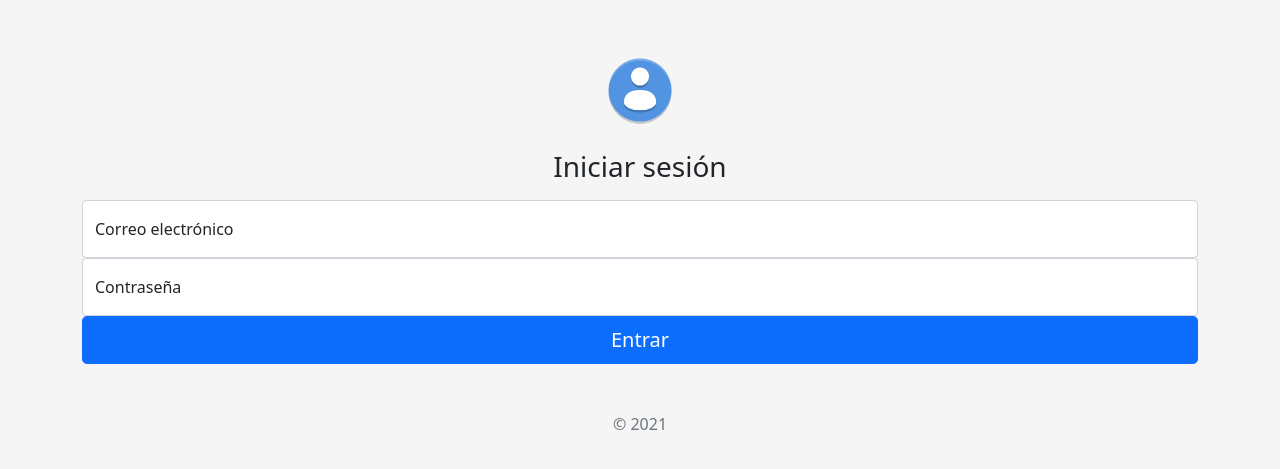
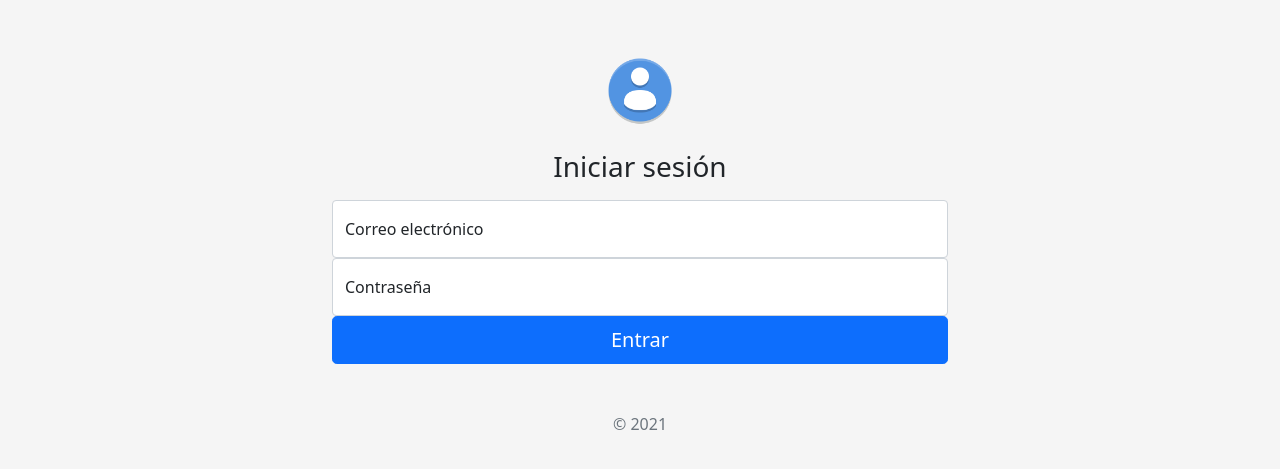
Before and after one commit to AleCentalz/Cloud-computing, a CodeIgniter app: page /database/index.php/login_controller/login in a window 1280 px wide. Shown: the part 147-616 px from the top of the page. Run offline with CodeIgniter, Linux system fonts and the light colour scheme.

Commit message:
Change login view

```diff
--- a/application/config/routes.php
+++ b/application/config/routes.php
@@ -49,6 +49,6 @@ defined('BASEPATH') OR exit('No direct script access allowed');
 | Examples:	my-controller/index	-> my_controller/index
 |		my-controller/my-method	-> my_controller/my_method
 */
-$route['default_controller'] = 'login_controller';
+$route['default_controller'] = 'login_controller/login';
 $route['404_override'] = '';
 $route['translate_uri_dashes'] = FALSE;
--- a/application/views/login_view.php
+++ b/application/views/login_view.php
@@ -16,7 +16,7 @@ defined('BASEPATH') or exit('No direct script access allowed');
 
 <body class="text-center">
 
-    <main class="container my-3">
+    <main class="container my-3 col-6">
         <form action="<?php echo site_url('login_controller/login') ?>" method="POST">
             <img class="mb-4" src="<?php echo base_url('img/user-icon.png') ?>" alt="icono usuario" width="72" height="72">
             <h1 class="h3 mb-3 fw-normal">Iniciar sesión</h1>
```
